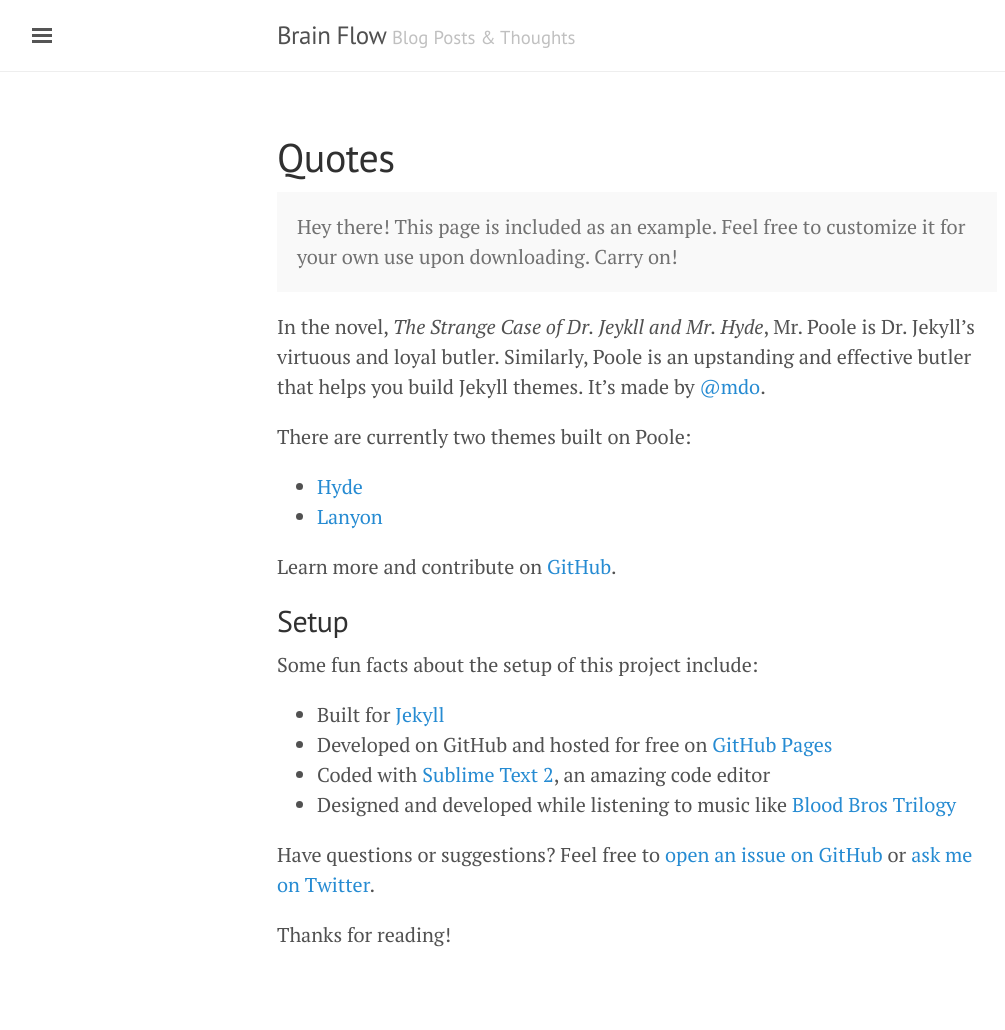
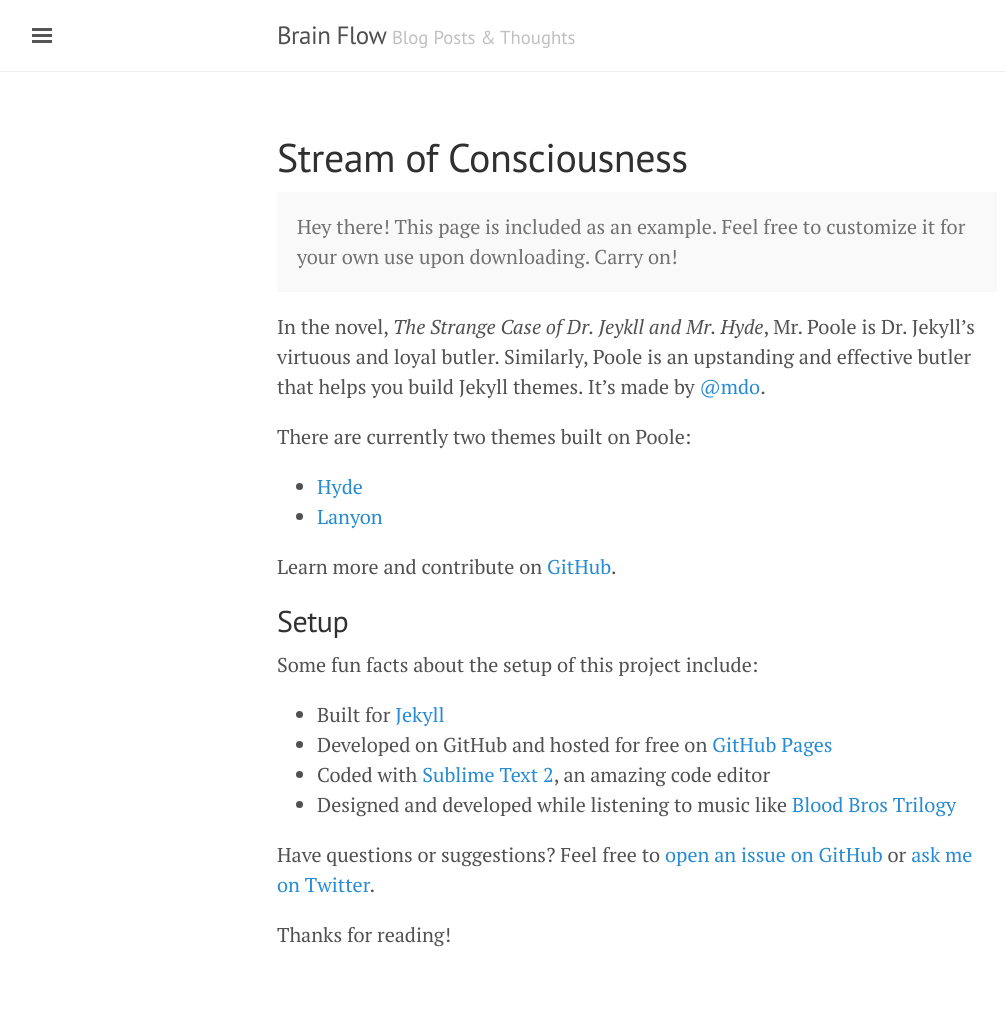
Before and after one commit to bjchia/bjchia.github.io, a Jekyll site: the page built from quotes.md, in a window 1280 px wide. Shown: the whole page, without its empty margins (3-1008 px from the left). Built offline with Jekyll 4.4.1, drawn with Linux system fonts in a browser that asks for light colours.

Commit message:
Update quotes.md

```diff
--- a/quotes.md
+++ b/quotes.md
@@ -1,6 +1,6 @@
 ---
 layout: page
-title: Quotes
+title: Stream of Consciousness
 ---
 
 <p class="message">
```
